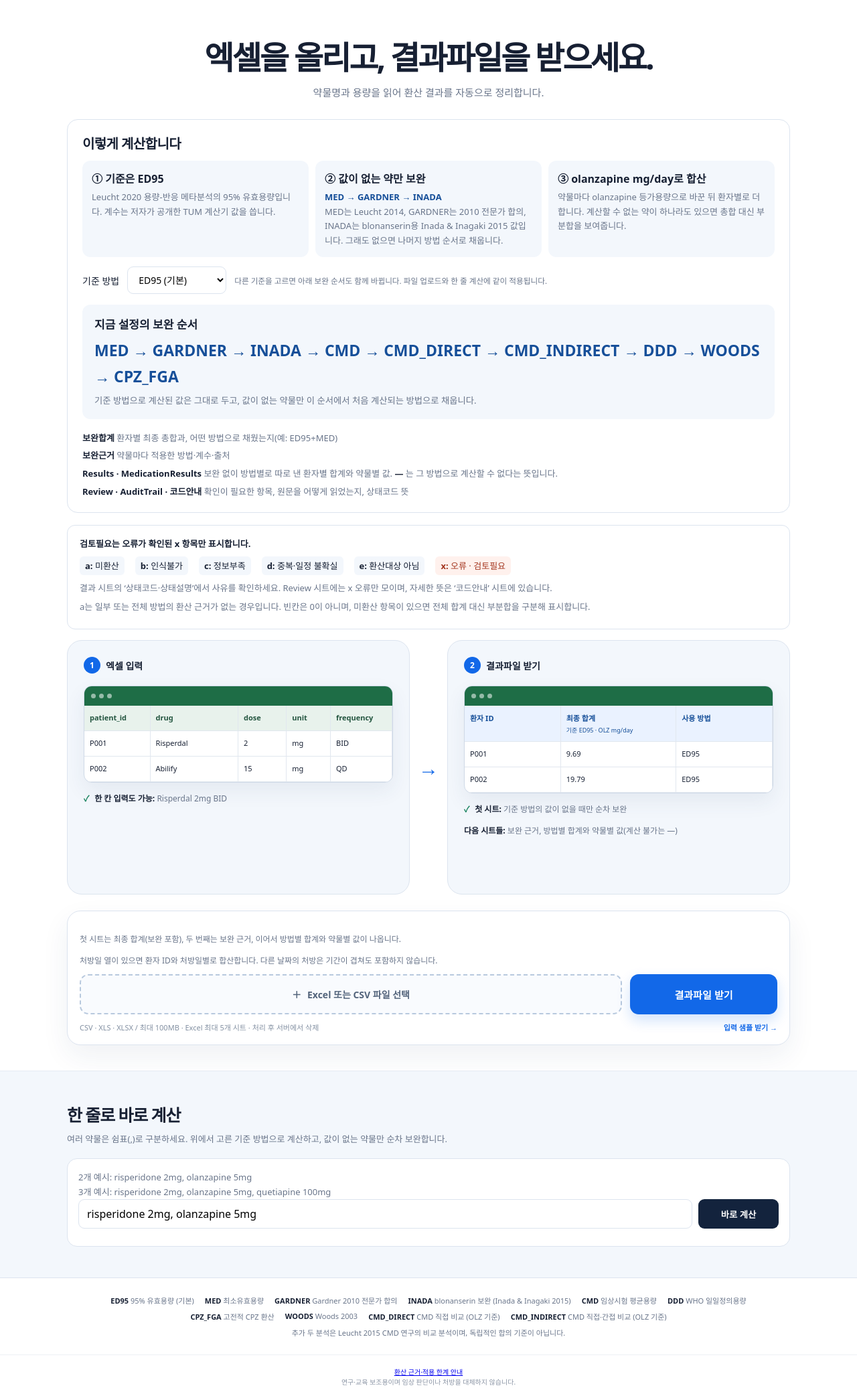
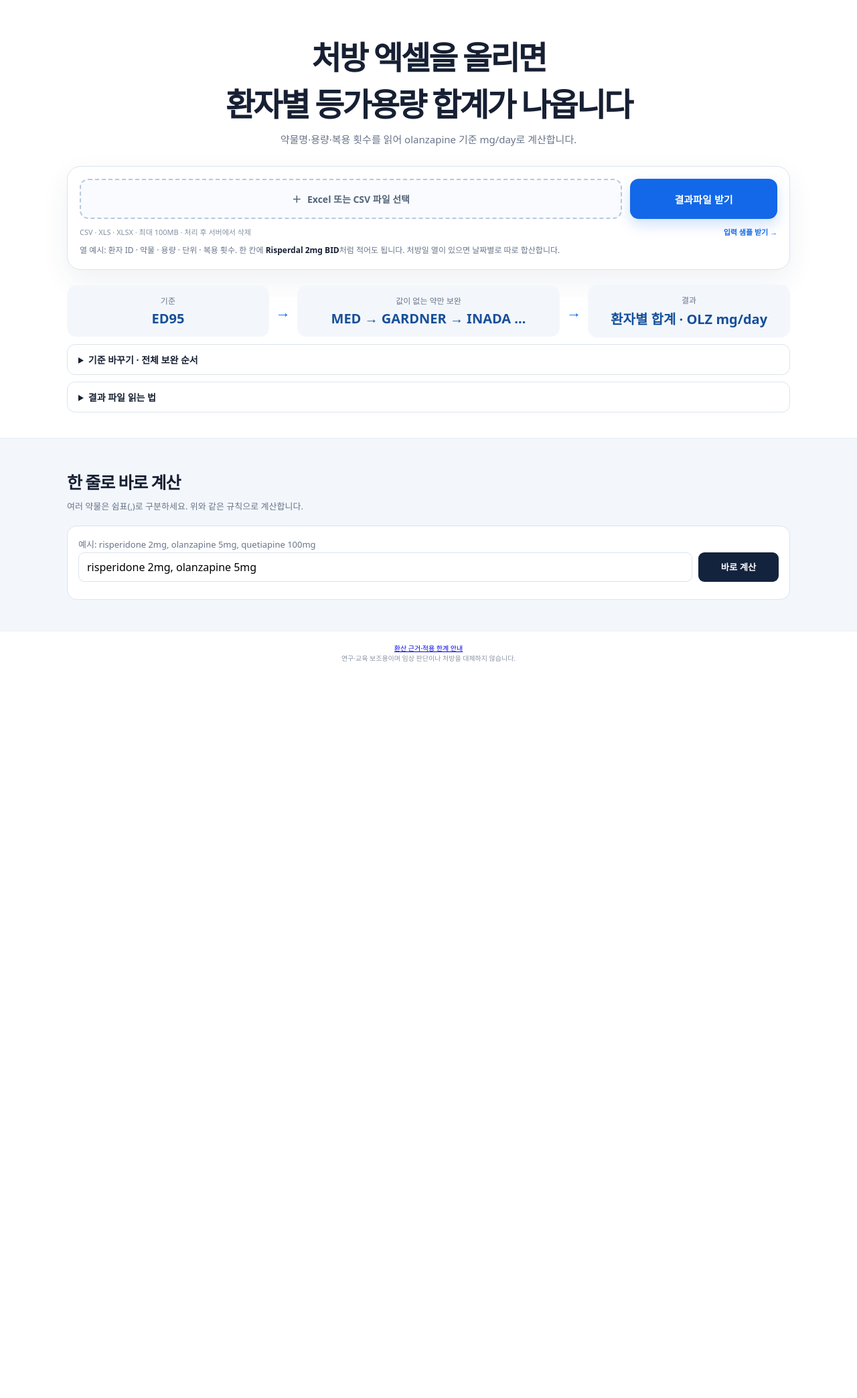
Before and after one commit to YeweonJung/ap-equivalence-calculator, a Flask app: page / in a window 1280 px wide. Shown: the part 64-2152 px from the top of the page at 67% size. After the commit the page ends 1052 px from the top, so only its background shows below. Run offline with Flask 3, Linux system fonts and the light colour scheme.

Commit message:
Simplify the homepage
- Upload box first; one-line rule summary (base → first three
  supplements → unit) that follows the selected base.
- Base selector with the full supplement order, and the sheet and
  status-code guides, folded into two <details> sections.
- Example panels and the method list removed; method sources stay on
  /methods. Completion message points to the 보완합계 sheet.
- Release 2026.10.29-simple-home; conversion unchanged.

Co-Authored-By: Claude Opus 5.5 <noreply@anthropic.com>

```diff
--- a/app.py
+++ b/app.py
@@ -64,7 +64,9 @@ def _compose_structured_medication(row, drug_text, dose_col, unit_col, frequency
 def home():
     from services.supplemented import PRIORITY
     from services.result_status import LEGEND
-    return render_template("index.html", methods=METHODS, supplement_priority=PRIORITY, status_legend=LEGEND)
+    from services.result_summary import TARGETS
+    return render_template("index.html", methods=METHODS, supplement_priority=PRIORITY, status_legend=LEGEND,
+                           units={m: TARGETS[m] for m in METHODS})
 
 
 @app.get('/methods')
--- a/services/release.py
+++ b/services/release.py
@@ -3,7 +3,7 @@ import hashlib
 import os
 from pathlib import Path
 
-VERSION = '2026.10.29-ed95-study-policy'
+VERSION = '2026.10.29-simple-home'
 
 
 def metadata():
--- a/static/home_upload.js
+++ b/static/home_upload.js
@@ -33,7 +33,7 @@
       const url = URL.createObjectURL(await response.blob()), link = document.createElement('a');
       link.href = url;link.download = 'AP_equivalence_results.xlsx';
       document.body.append(link);link.click();link.remove();setTimeout(() => URL.revokeObjectURL(url), 60000);
-      status.textContent = '계산 완료. 첫 시트에서 최종 합계, 두 번째 시트에서 약물별 모든 방법의 값을 확인하세요.';
+      status.textContent = '계산 완료. 첫 시트(보완합계)에서 환자별 최종 합계를 확인하세요.';
     } catch (error) {status.textContent = error.message || '연결을 확인한 뒤 다시 시도해 주세요.';status.dataset.error = 'true';}
     finally {busy = false;button.disabled = false;file.disabled = false;button.textContent = '다시 계산하기 →';}
   });
--- a/static/quick_check.js
+++ b/static/quick_check.js
@@ -6,8 +6,15 @@ const baseSelect = document.querySelector('#base-method');
 const selectedBase = () => baseSelect?.value || 'ED95';
 const supplementOrder = document.querySelector('#supplement-order');
 function updateSupplementOrder() {
-  if (supplementOrder) supplementOrder.textContent = supplementOrder.dataset.priority.split(',')
-    .filter(method => method !== selectedBase()).join(' → ');
+  if (!supplementOrder) return;
+  const order = supplementOrder.dataset.priority.split(',').filter(method => method !== selectedBase());
+  supplementOrder.textContent = order.join(' → ');
+  // One-line summary under the upload box: base → first three supplements → unit.
+  const strip = document.querySelector('#rule-strip');
+  if (!strip) return;
+  document.querySelector('#rule-base').textContent = selectedBase();
+  document.querySelector('#rule-chain').textContent = order.slice(0, 3).join(' → ') + (order.length > 3 ? ' …' : '');
+  document.querySelector('#rule-unit').textContent = JSON.parse(strip.dataset.units)[selectedBase()] || '';
 }
 updateSupplementOrder();
 const escapeHtml = value => String(value ?? '').replace(/[&<>'"]/g,
--- a/templates/index.html
+++ b/templates/index.html
@@ -36,7 +36,7 @@
 
 .parser button{font-family:inherit}.parser input[type=checkbox]{width:16px;min-height:16px;vertical-align:middle}.parser details{margin-top:12px}.parser .manual-correction{padding:8px 12px;margin-top:8px}.parser small{line-height:1.7}.file-label.dragging{border-color:var(--blue);background:#f1f7ff}#upload-status:empty{display:none}#upload-status{font-size:12px;color:var(--muted);overflow-wrap:anywhere}#upload-status[data-error=true]{color:#a43720}
 .patient-result-grid{display:grid;grid-template-columns:1fr 1.2fr 1fr;font-size:11px}.patient-result-grid .cell{padding:10px 8px;white-space:normal;overflow-wrap:anywhere}.patient-result-grid .cell:nth-child(-n+3){background:#eaf2ff;color:#164f99;font-weight:900}.patient-result-grid small{display:block;font-size:9px;font-weight:500;margin-top:4px}
-.rules{margin:0 0 18px;padding:20px 22px;border:1px solid var(--line);border-radius:16px;background:#fff}.rules h2{margin:0 0 12px;font-size:20px;letter-spacing:-.03em}.rule-steps{list-style:none;margin:0 0 14px;padding:0;display:grid;grid-template-columns:repeat(3,minmax(0,1fr));gap:10px}.rule-steps li{padding:14px;border-radius:12px;background:var(--soft);font-size:13px;line-height:1.65;color:var(--muted);overflow-wrap:anywhere}.rule-steps b{display:block;margin-bottom:4px;font-size:16px;color:var(--ink)}.rule-steps .chain{color:#164f99;font-weight:800}.sheet-guide{margin:14px 0 0;padding:0;list-style:none;display:grid;gap:6px;font-size:13px;line-height:1.6}.sheet-guide b{color:var(--ink)}.sheet-guide span{color:var(--muted)}@media(max-width:760px){.rule-steps{grid-template-columns:1fr}}
+.rule-strip{display:grid;grid-template-columns:1fr auto 1.3fr auto 1fr;align-items:center;gap:10px;margin:22px 0 10px}.rule{padding:14px 16px;border-radius:14px;background:var(--soft);text-align:center;min-width:0}.rule small{display:block;color:var(--muted);font-size:12px;margin-bottom:4px}.rule b{font-size:clamp(16px,2vw,20px);color:#164f99;overflow-wrap:anywhere}.rule-arrow{color:var(--blue);font-size:22px;font-weight:900}.fold{margin-top:10px;border:1px solid var(--line);border-radius:12px;background:#fff}.fold summary{cursor:pointer;padding:12px 16px;font-size:14px;font-weight:700;color:var(--ink)}.fold-body{padding:4px 16px 16px;font-size:13px;line-height:1.7;color:var(--muted)}.fold-body .status-guide{margin:10px 0 0}.sheet-guide{margin:0;padding:0;list-style:none;display:grid;gap:6px}.sheet-guide b{color:var(--ink)}.upload-note{margin:10px 0 0;font-size:12px;line-height:1.7;color:var(--muted);word-break:keep-all}.upload-note b{color:var(--ink)}.title h1{word-break:keep-all}@media(max-width:760px){.rule-strip{grid-template-columns:1fr}.rule-arrow{transform:rotate(90deg);text-align:center}}
 .base-choice{display:flex;align-items:center;gap:12px;flex-wrap:wrap;margin-bottom:12px;font-size:14px}.base-choice select{padding:9px 12px;border:1px solid var(--line);border-radius:9px;background:#fff;font:inherit}.base-choice small{color:var(--muted)}
 .supplement-guide{margin:16px 0 18px;padding:16px 18px;border-radius:12px;background:var(--soft)}.supplement-guide strong{font-size:17px}.supplement-guide p{margin:8px 0 4px;font-size:clamp(18px,2vw,23px);font-weight:800;line-height:1.7;color:#164f99;overflow-wrap:anywhere}.supplement-guide small{color:var(--muted);line-height:1.6}
     .status-guide{margin:16px 0;padding:16px 18px;border:1px solid var(--line);border-radius:12px;background:#fff;font-size:13px;line-height:1.7}.status-codes{display:flex;flex-wrap:wrap;gap:6px 16px;margin:8px 0}.status-codes span{padding:3px 8px;background:var(--soft);border-radius:6px}.status-codes .error-code{color:#a43720;background:#fff1ed}.status-guide p{margin:6px 0;color:var(--muted)}.parse-item[data-review=true]{border-color:#c35b44}.parse-top .error-code{color:#a43720}
@@ -47,68 +47,48 @@
   <main>
     <section class="main">
       <div class="wrap">
-        <div class="title"><h1>엑셀을 올리고, 결과파일을 받으세요.</h1><p>약물명과 용량을 읽어 환산 결과를 자동으로 정리합니다.</p></div>
-        <section class="rules" aria-label="계산 규칙">
-          <h2>이렇게 계산합니다</h2>
-          <ol class="rule-steps">
-            <li><b>① 기준은 ED95</b>Leucht 2020 용량-반응 메타분석의 95% 유효용량입니다. 계수는 저자가 공개한 TUM 계산기 값을 씁니다.</li>
-            <li><b>② 값이 없는 약만 보완</b><span class="chain">MED → GARDNER → INADA</span><br>MED는 Leucht 2014, GARDNER는 2010 전문가 합의, INADA는 blonanserin용 Inada &amp; Inagaki 2015 값입니다. 그래도 없으면 나머지 방법 순서로 채웁니다.</li>
-            <li><b>③ olanzapine mg/day로 합산</b>약물마다 olanzapine 등가용량으로 바꾼 뒤 환자별로 더합니다. 계산할 수 없는 약이 하나라도 있으면 총합 대신 부분합을 보여줍니다.</li>
-          </ol>
-          <div class="base-choice"><label for="base-method">기준 방법</label><select id="base-method" name="base_method" form="upload-form">{% for method in methods %}<option value="{{ method }}"{% if method == 'ED95' %} selected{% endif %}>{{ method }}{% if method == 'ED95' %} (기본){% endif %}</option>{% endfor %}</select><small>다른 기준을 고르면 아래 보완 순서도 함께 바뀝니다. 파일 업로드와 한 줄 계산에 같이 적용됩니다.</small></div>
-          <div class="supplement-guide"><strong>지금 설정의 보완 순서</strong><p id="supplement-order" data-priority="{{ supplement_priority|join(',') }}" aria-live="polite">{{ supplement_priority|reject('equalto', 'ED95')|join(' → ') }}</p><small>기준 방법으로 계산된 값은 그대로 두고, 값이 없는 약물만 이 순서에서 처음 계산되는 방법으로 채웁니다.</small></div>
-          <ul class="sheet-guide" aria-label="결과 파일 시트 안내">
-            <li><b>보완합계</b> <span>환자별 최종 총합과, 어떤 방법으로 채웠는지(예: ED95+MED)</span></li>
-            <li><b>보완근거</b> <span>약물마다 적용한 방법·계수·출처</span></li>
-            <li><b>Results · MedicationResults</b> <span>보완 없이 방법별로 따로 낸 환자별 합계와 약물별 값. <b>—</b> 는 그 방법으로 계산할 수 없다는 뜻입니다.</span></li>
-            <li><b>Review · AuditTrail · 코드안내</b> <span>확인이 필요한 항목, 원문을 어떻게 읽었는지, 상태코드 뜻</span></li>
-          </ul>
-        </section>
-        <section class="status-guide" aria-label="결과 상태 코드 안내">
-          <strong>검토필요는 오류가 확인된 x 항목만 표시합니다.</strong>
-          <div class="status-codes">{% for code, label, description in status_legend %}<span{% if code == 'x' %} class="error-code"{% endif %} title="{{ description }}"><b>{{ code }}:</b> {{ label }}</span>{% endfor %}</div>
-          <p>결과 시트의 ‘상태코드·상태설명’에서 사유를 확인하세요. Review 시트에는 x 오류만 모이며, 자세한 뜻은 ‘코드안내’ 시트에 있습니다.</p>
-          <p>a는 일부 또는 전체 방법의 환산 근거가 없는 경우입니다. 빈칸은 0이 아니며, 미환산 항목이 있으면 전체 합계 대신 부분합을 구분해 표시합니다.</p>
-        </section>
-        <div class="flow">
-          <section class="panel" aria-label="입력 엑셀 예시">
-            <div class="panel-label"><span class="number">1</span>엑셀 입력</div>
-            <div class="sheet"><div class="sheet-head"><span class="dot"></span><span class="dot"></span><span class="dot"></span></div><div class="grid">
-              <div class="cell">patient_id</div><div class="cell">drug</div><div class="cell">dose</div><div class="cell">unit</div><div class="cell">frequency</div>
-              <div class="cell">P001</div><div class="cell">Risperdal</div><div class="cell">2</div><div class="cell">mg</div><div class="cell">BID</div>
-              <div class="cell">P002</div><div class="cell">Abilify</div><div class="cell">15</div><div class="cell">mg</div><div class="cell">QD</div>
-            </div></div>
-            <div class="hint"><span class="check">✓</span><span><b>한 칸 입력도 가능:</b> Risperdal 2mg BID</span></div>
-          </section>
-          <div class="arrow" aria-hidden="true">→</div>
-          <section class="panel" aria-label="환자별 총합계 결과 예시">
-            <div class="panel-label"><span class="number">2</span>결과파일 받기</div>
-            <div class="sheet"><div class="sheet-head"><span class="dot"></span><span class="dot"></span><span class="dot"></span></div><div class="patient-result-grid">
-              <div class="cell">환자 ID</div><div class="cell">최종 합계<small>기준 ED95 · OLZ mg/day</small></div><div class="cell">사용 방법</div>
-              <div class="cell">P001</div><div class="cell">9.69</div><div class="cell">ED95</div>
-              <div class="cell">P002</div><div class="cell">19.79</div><div class="cell">ED95</div>
-            </div></div>
-            <div class="hint"><span class="check">✓</span><span><b>첫 시트:</b> 기준 방법의 값이 없을 때만 순차 보완</span></div>
-            <div class="hint"><span><b>다음 시트들:</b> 보완 근거, 방법별 합계와 약물별 값(계산 불가는 —)</span></div>
-          </section>
-        </div>
+        <div class="title"><h1>처방 엑셀을 올리면<br>환자별 등가용량 합계가 나옵니다</h1><p>약물명·용량·복용 횟수를 읽어 olanzapine 기준 mg/day로 계산합니다.</p></div>
         <section class="upload" aria-label="데이터 파일 업로드">
-          <p class="hint">첫 시트는 최종 합계(보완 포함), 두 번째는 보완 근거, 이어서 방법별 합계와 약물별 값이 나옵니다.</p>
-          <p class="hint">처방일 열이 있으면 환자 ID와 처방일별로 합산합니다. 다른 날짜의 처방은 기간이 겹쳐도 포함하지 않습니다.</p>
           <form action="{{ url_for('upload') }}" method="post" enctype="multipart/form-data" id="upload-form">
             <input type="hidden" name="method" value="ALL">
             <label class="file-label" id="drop-zone" for="file"><span aria-hidden="true">＋</span><span id="file-name">Excel 또는 CSV 파일 선택</span><input id="file" type="file" name="file" accept=".csv,.xls,.xlsx" required></label>
             <button type="submit" id="submit-button">결과파일 받기</button>
           </form><p id="upload-status" role="status" aria-live="polite"></p>
-          <div class="under-actions"><span>CSV · XLS · XLSX / 최대 100MB · Excel 최대 5개 시트 · 처리 후 서버에서 삭제</span><a href="{{ url_for('sample_file') }}">입력 샘플 받기 →</a></div>
+          <div class="under-actions"><span>CSV · XLS · XLSX · 최대 100MB · 처리 후 서버에서 삭제</span><a href="{{ url_for('sample_file') }}">입력 샘플 받기 →</a></div>
+          <p class="upload-note">열 예시: 환자 ID · 약물 · 용량 · 단위 · 복용 횟수. 한 칸에 <b>Risperdal 2mg BID</b>처럼 적어도 됩니다. 처방일 열이 있으면 날짜별로 따로 합산합니다.</p>
         </section>
+        <section class="rule-strip" aria-label="계산 규칙" id="rule-strip" data-units='{{ units|tojson }}'>
+          <div class="rule"><small>기준</small><b id="rule-base">ED95</b></div>
+          <span class="rule-arrow" aria-hidden="true">→</span>
+          <div class="rule"><small>값이 없는 약만 보완</small><b id="rule-chain">{{ (supplement_priority|reject('equalto', 'ED95')|list)[:3]|join(' → ') }}</b></div>
+          <span class="rule-arrow" aria-hidden="true">→</span>
+          <div class="rule"><small>결과</small><b>환자별 합계 · <span id="rule-unit">{{ units['ED95'] }}</span> mg/day</b></div>
+        </section>
+        <details class="fold"><summary>기준 바꾸기 · 전체 보완 순서</summary><div class="fold-body">
+          <div class="base-choice"><label for="base-method">기준 방법</label><select id="base-method" name="base_method" form="upload-form">{% for method in methods %}<option value="{{ method }}"{% if method == 'ED95' %} selected{% endif %}>{{ method }}{% if method == 'ED95' %} (기본){% endif %}</option>{% endfor %}</select></div>
+          <div class="supplement-guide"><strong>보완 순서</strong><p id="supplement-order" data-priority="{{ supplement_priority|join(',') }}" aria-live="polite">{{ supplement_priority|reject('equalto', 'ED95')|join(' → ') }}</p><small>기준 방법으로 계산된 값은 그대로 두고, 값이 없는 약물만 이 순서에서 처음 계산되는 방법으로 채웁니다. 파일 업로드와 한 줄 계산에 같이 적용됩니다.</small></div>
+          <p>ED95는 Leucht 2020(저자 TUM 계산기 값), MED는 Leucht 2014, GARDNER는 2010 전문가 합의, INADA는 blonanserin용 Inada &amp; Inagaki 2015 값입니다. <a href="/methods">방법별 근거 보기</a></p>
+        </div></details>
+        <details class="fold"><summary>결과 파일 읽는 법</summary><div class="fold-body">
+          <ul class="sheet-guide" aria-label="결과 파일 시트 안내">
+            <li><b>보완합계</b> 환자별 최종 총합과 어떤 방법으로 채웠는지(예: ED95+MED)</li>
+            <li><b>보완근거</b> 약물마다 적용한 방법·계수·출처</li>
+            <li><b>Results · MedicationResults</b> 보완 없이 방법별로 따로 낸 합계와 약물별 값. <b>—</b> 는 그 방법으로 계산할 수 없다는 뜻</li>
+            <li><b>Review · AuditTrail · 코드안내</b> 확인할 항목, 원문을 읽은 기록, 상태코드 뜻</li>
+          </ul>
+          <section class="status-guide" aria-label="결과 상태 코드 안내">
+            <strong>검토필요는 오류가 확인된 x 항목만 표시합니다.</strong>
+            <div class="status-codes">{% for code, label, description in status_legend %}<span{% if code == 'x' %} class="error-code"{% endif %} title="{{ description }}"><b>{{ code }}:</b> {{ label }}</span>{% endfor %}</div>
+            <p>결과 시트의 ‘상태코드·상태설명’에서 사유를 확인하세요. Review 시트에는 x 오류만 모이며, 자세한 뜻은 ‘코드안내’ 시트에 있습니다.</p>
+            <p>빈칸은 0이 아닙니다. 계산할 수 없는 약이 있으면 총합 대신 부분합을 따로 표시합니다.</p>
+          </section>
+        </div></details>
       </div>
     </section>
     <section class="try"><div class="wrap try-grid">
-      <div><h2>한 줄로 바로 계산</h2><p>여러 약물은 쉼표(,)로 구분하세요. 위에서 고른 기준 방법으로 계산하고, 값이 없는 약물만 순차 보완합니다.</p></div>
-      <div class="parser"><p>2개 예시: risperidone 2mg, olanzapine 5mg<br>3개 예시: risperidone 2mg, olanzapine 5mg, quetiapine 100mg</p><div class="parser-row"><input maxlength="10000" id="parser-input" value="risperidone 2mg, olanzapine 5mg" aria-label="약물 문자열"><button id="parse-button" type="button">바로 계산</button></div><button id="export-quick" type="button" hidden data-export-url="{{ url_for('export_quick_check') }}">이 결과 Excel 저장</button><div id="download-status" role="status"></div><div id="feedback-status" role="status" aria-live="polite"></div><div id="parse-results" class="parse-results" aria-live="polite" data-api-url="{{ url_for('parse_text') }}"></div></div>
+      <div><h2>한 줄로 바로 계산</h2><p>여러 약물은 쉼표(,)로 구분하세요. 위와 같은 규칙으로 계산합니다.</p></div>
+      <div class="parser"><p>예시: risperidone 2mg, olanzapine 5mg, quetiapine 100mg</p><div class="parser-row"><input maxlength="10000" id="parser-input" value="risperidone 2mg, olanzapine 5mg" aria-label="약물 문자열"><button id="parse-button" type="button">바로 계산</button></div><button id="export-quick" type="button" hidden data-export-url="{{ url_for('export_quick_check') }}">이 결과 Excel 저장</button><div id="download-status" role="status"></div><div id="feedback-status" role="status" aria-live="polite"></div><div id="parse-results" class="parse-results" aria-live="polite" data-api-url="{{ url_for('parse_text') }}"></div></div>
     </div></section>
-    <section class="methods"><div class="wrap method-list"><span><b>ED95</b> 95% 유효용량 (기본)</span><span><b>MED</b> 최소유효용량</span><span><b>GARDNER</b> Gardner 2010 전문가 합의</span><span><b>INADA</b> blonanserin 보완 (Inada &amp; Inagaki 2015)</span><span><b>CMD</b> 임상시험 평균용량</span><span><b>DDD</b> WHO 일일정의용량</span><span><b>CPZ_FGA</b> 고전적 CPZ 환산</span><span><b>WOODS</b> Woods 2003</span><span><b>CMD_DIRECT</b> CMD 직접 비교 (OLZ 기준)</span><span><b>CMD_INDIRECT</b> CMD 직접·간접 비교 (OLZ 기준)</span><span>추가 두 분석은 Leucht 2015 CMD 연구의 비교 분석이며, 독립적인 합의 기준이 아닙니다.</span></div></section>
   </main>
   <footer><a href="/methods">환산 근거·적용 한계 안내</a><br>연구·교육 보조용이며 임상 판단이나 처방을 대체하지 않습니다.</footer>
   <script src="{{ url_for('static', filename='home_upload.js') }}"></script>
```
Also changed, not shown: data/candidate_retrieval/integration_manifest.json (+31 -5 lines).
